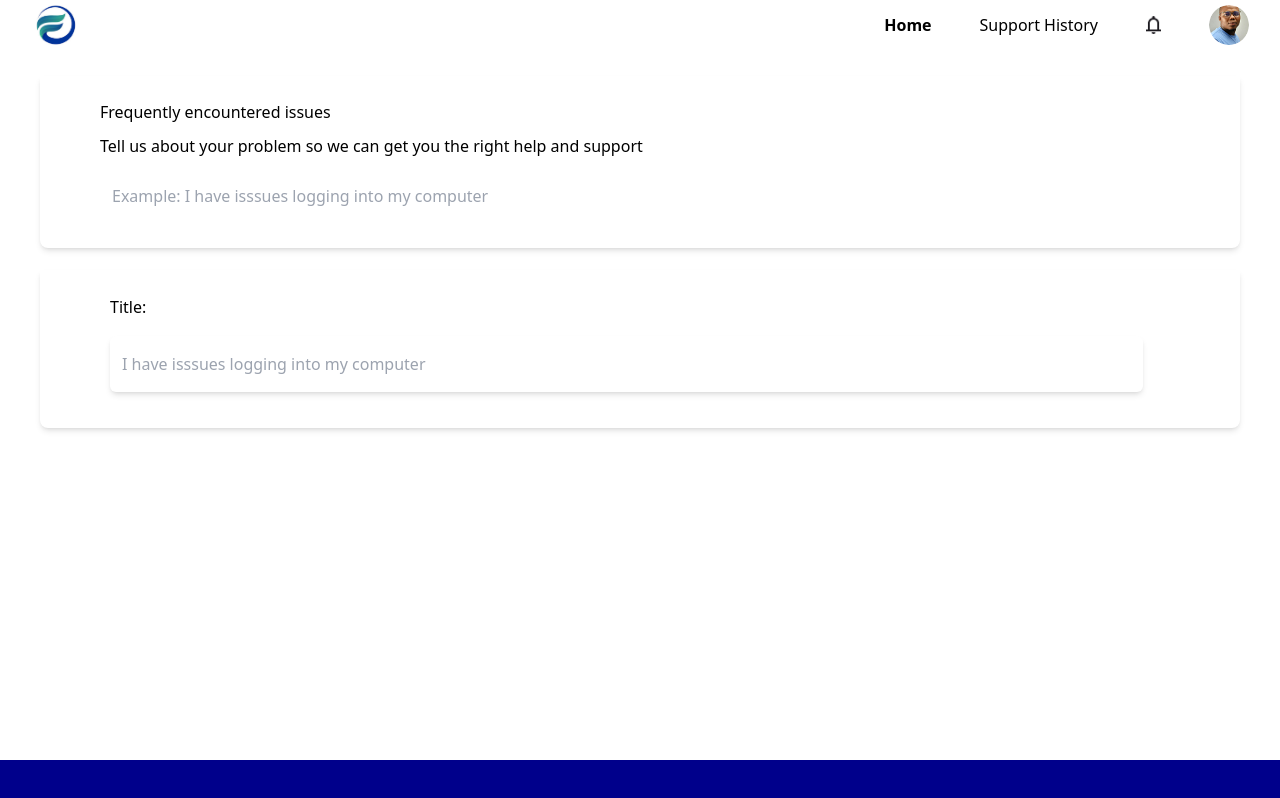
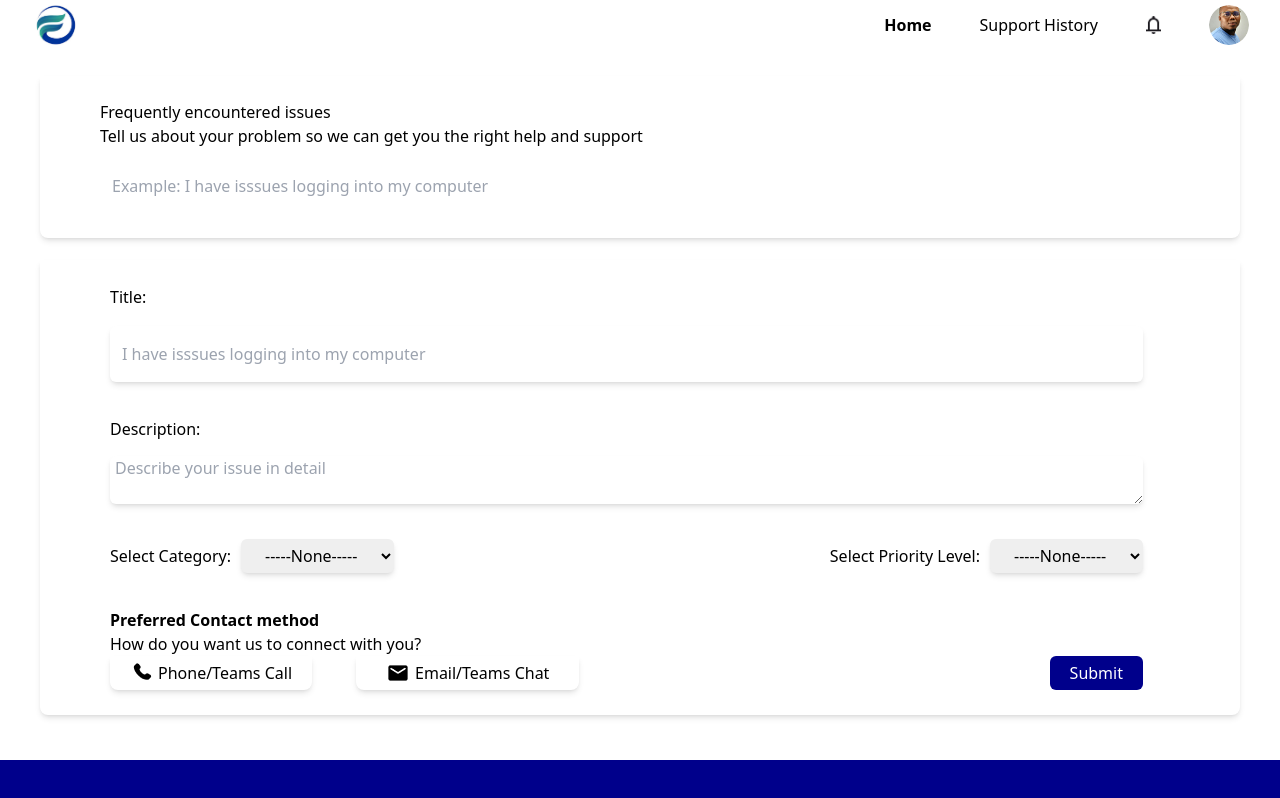
Before and after one commit to stainlezzking/TechAid, a Next.js app: page /home/ticket in a window 1280 px wide. Built offline with nearby package versions, Linux system fonts and the light colour scheme.

Commit message:
Completed Ticket

```diff
--- a/app/home/ticket/page.jsx
+++ b/app/home/ticket/page.jsx
@@ -1,6 +1,9 @@
 import Navbar from "@/components/Navbar";
 import Box from "@/components/box";
 import Input from "@/components/input";
+import Button from "@/components/button";
+import Phone from "@/public/phone.png";
+import Email from "@/public/email.png";
 
 const Ticket = function() {
     return (
@@ -10,7 +13,7 @@ const Ticket = function() {
                 <form>
                     <div className="pb-[22px]">
                         <Box className="pl-[60px] pr-[94px] py-[24px] w-full">
-                            <div className="font-medium pb-[10px]">
+                            <div className="font-medium">
                                 Frequently encountered issues
                             </div>
                             <div className="flex flex-col">
@@ -24,15 +27,52 @@ const Ticket = function() {
                         </Box>
                     </div>
                     <div>
-                        <Box className="pl-[70px] pr-[97px] pt-[25px] pb-[36px]">
+                        <Box className="pl-[70px] pr-[97px] py-[25px]">
                         <div className="flex flex-col">
                                 <label className="pb-[17px]">Title:</label>
-
                                 <Input
                                     className="py-[16px] border-none shadow-md"
                                     type="text"
                                     placeholder="I have isssues logging into my computer">
                                 </Input>
+
+                                <label className="pt-[35px] pb-[15px]">Description:</label>
+                                <textarea className="rounded-md shadow-md px-[5px]" placeholder="Describe your issue in detail"></textarea>
+
+                                <div className="flex pt-[35px] pb-[35px] justify-between">
+                                    <div>
+                                        <span className="pr-[10px]">Select Category:</span>
+                                        <select className="px-[20px] py-[5px] rounded-md shadow-md">
+                                            <option>-----None-----</option>
+                                        </select>
+                                    </div>
+                                   <div>
+                                        <span className="pr-[10px]">Select Priority Level:</span>
+                                        <select className="px-[20px] py-[5px] rounded-md shadow-md">
+                                            <option>-----None-----</option>
+                                        </select>
+                                   </div>
+                                </div>
+
+                                <div className="flex flex-col">
+                                    <span className="font-semibold">Preferred Contact method</span>
+                                    <span>How do you want us to connect with you?</span>
+                                    <div className="flex justify-between">
+                                        <div className="flex gap-[44px]">
+                                            <button className="flex shadow-md rounded-b-lg px-[20px] py-[5px]">
+                                                <img className="pr-[5px]" src={Phone.src} alt="phone"/>
+                                                Phone/Teams Call
+                                            </button>
+                                            <button className="flex shadow-md rounded-b-lg px-[30px] py-[5px]">
+                                                <img className="pr-[5px]" src={Email.src} alt="email"/>
+                                                Email/Teams Chat
+                                            </button>
+                                        </div>
+                                        <div>
+                                            <Button className="px-[20px] py-[5px]">Submit</Button>
+                                        </div>
+                                    </div>
+                                </div>
                             </div>
                         </Box>
                     </div>
```
Also changed, not shown: public/email.png (added), public/phone.png (added).
